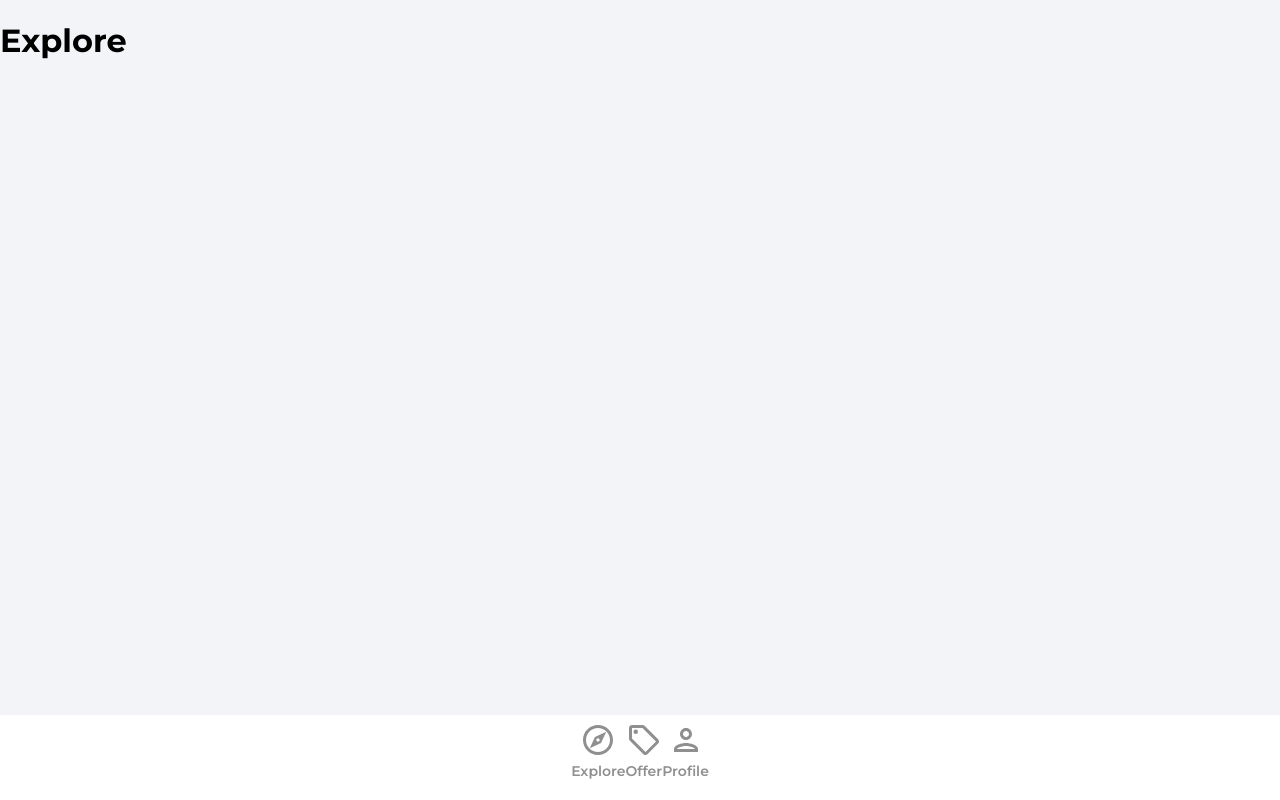
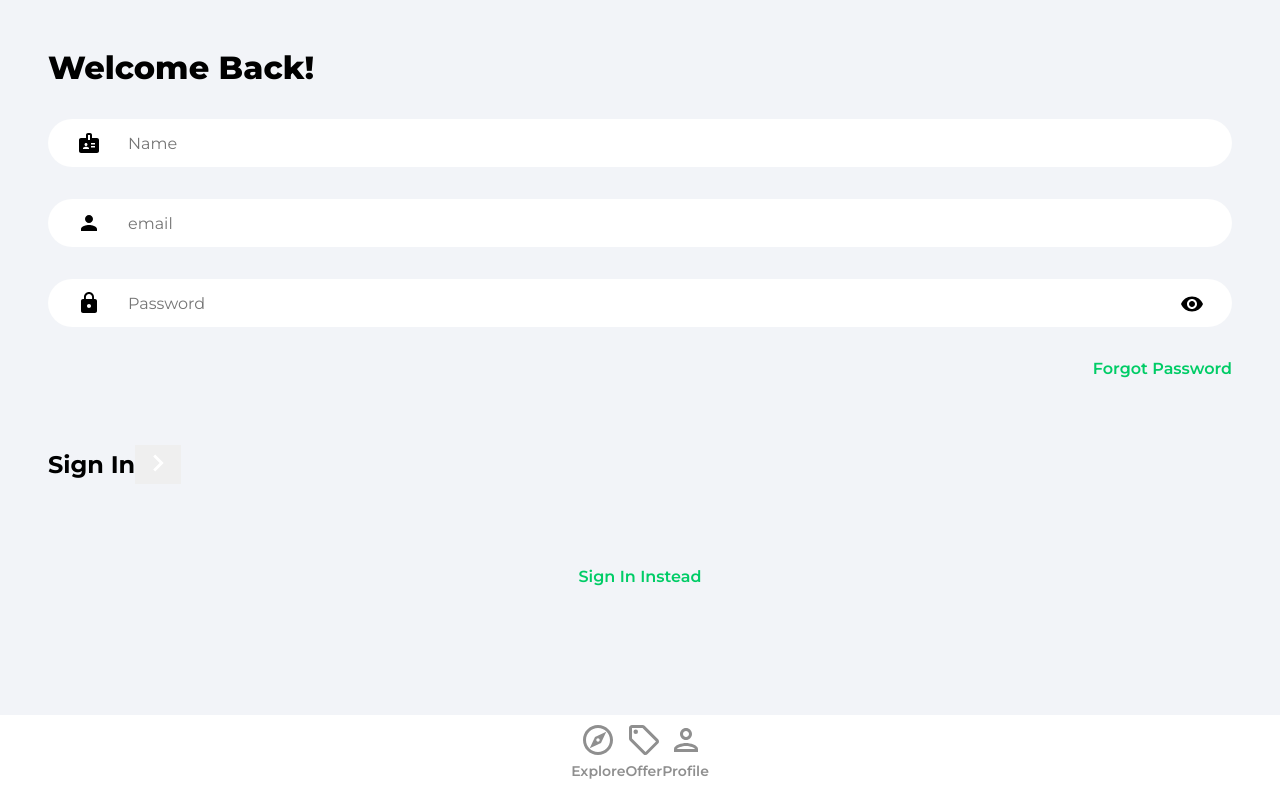
Before and after one commit to blksy/House_market, a React (Create React App) app: page /sign-up in a window 1280 px wide. Built offline with nearby package versions, Linux system fonts and the light colour scheme.

Commit message:
finished creating sign in and up pages, also corrected a typo in SignIn visibility icon

```diff
--- a/src/pages/SignIn.jsx
+++ b/src/pages/SignIn.jsx
@@ -3,7 +3,7 @@
 import {ReactComponent as ArroRightIcon} from '../assets/svg/keyboardArrowRightIcon.svg'
 import visibilityIcon from '../assets/svg/visibilityIcon.svg'
 
-function SingIn(){
+function SignIn(){
     const [showPassword, setShowPassword] = useState(false);
     const [formData, setFormData] = useState({
         email: '',
@@ -13,7 +13,12 @@
 
     const navigate = useNavigate();
 
-    const onChange = () => {}
+    const onChange = (e) => {
+        setFormData((prevState) => ({
+            ...prevState,
+            [e.target.id]: e.target.value
+    }))
+    }
 
     return(
         <>
@@ -40,22 +45,37 @@
                           value={password}
                           onChange={onChange}
                           />
-                        <img
-                          src="{visibilityIcon}"
-                          alt="show password"
-                          className="showPassword"
-                          onClick={() => setShowPassword((prevState)=> !prevState)}/>
+                          <img
+                          src={visibilityIcon}
+                          alt='show password'
+                          className='showPassword'
+                          onClick={() => setShowPassword((prevState) => !prevState)}
+                        />
                     </div>
 
                     <Link to= '/forgot-password'
                     className="forgotPasswordLink">
                         Forgot Password
                     </Link>
+
+                    <div className="signInBar">
+                       <p className="signInText">
+                       Sign In
+                       </p>
+                       <button className="signInButton">
+                         <ArroRightIcon fill='#ffffff' width='34px' height='34px'/>
+                       </button>
+                    </div>
                 </form>
+
+                {/*Google OAuth*/}
+                <Link to='sign-up' className="registerLink">
+                   Sign Up Instead
+                </Link>
             </main>
            </div>
         </>
     )
 }
 
-export default SingIn;
+export default SignIn;
--- a/src/pages/SignUp.jsx
+++ b/src/pages/SignUp.jsx
@@ -1,8 +1,89 @@
+import { useState } from "react";
+import {Link, useNavigate} from 'react-router-dom'
+import {ReactComponent as ArroRightIcon} from '../assets/svg/keyboardArrowRightIcon.svg'
+import visibilityIcon from '../assets/svg/visibilityIcon.svg'
+
 function SignUp(){
+    const [showPassword, setShowPassword] = useState(false);
+    const [formData, setFormData] = useState({
+        name: '',
+        email: '',
+        password: ''
+    })
+    const {mname, email, password} =  formData;
+
+    const navigate = useNavigate();
+
+    const onChange = (e) => {
+        setFormData((prevState) => ({
+            ...prevState,
+            [e.target.id]: e.target.value
+    }))
+    }
+
     return(
-        <div>
-            <h1>Explore</h1>
-        </div>
+        <>
+           <div className="pageContainer">
+            <header>
+                <p className="pageHeader">Welcome Back!</p>
+            </header>
+            <main>
+                <form>
+                <input
+                type="text"
+                className="nameInput"
+                placeholder="Name"
+                id="name"
+                value={name}
+                onChange={onChange}
+              />
+                    <input
+                      type="email"
+                      className="emailInput"
+                      placeholder="email"
+                      id="email"
+                      value={email}
+                      onChange={onChange}
+                    />
+                    <div className="passwordInputDiv">
+                        <input
+                          type={showPassword ? 'text' : 'password'}
+                          className='passwordInput'
+                          placeholder="Password"
+                          id="password"
+                          value={password}
+                          onChange={onChange}
+                          />
+                          <img
+                          src={visibilityIcon}
+                          alt='show password'
+                          className='showPassword'
+                          onClick={() => setShowPassword((prevState) => !prevState)}
+                        />
+                    </div>
+
+                    <Link to= '/forgot-password'
+                    className="forgotPasswordLink">
+                        Forgot Password
+                    </Link>
+
+                    <div className="signUpBar">
+                       <p className="signUpText">
+                       Sign In
+                       </p>
+                       <button className="signUnButton">
+                         <ArroRightIcon fill='#ffffff' width='34px' height='34px'/>
+                       </button>
+                    </div>
+                </form>
+
+                {/*Google OAuth*/}
+                <Link to='sign-in' className="registerLink">
+                   Sign In Instead
+                </Link>
+            </main>
+           </div>
+        </>
     )
 }
 
```
